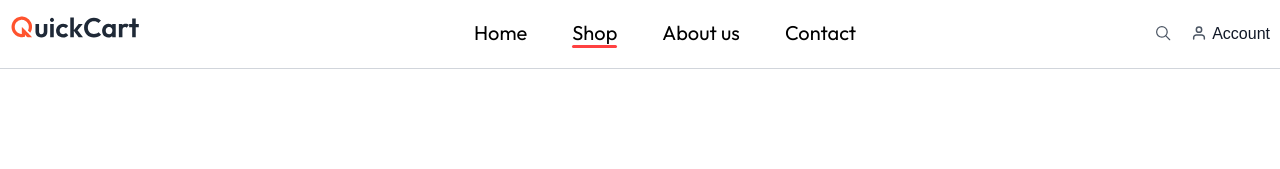
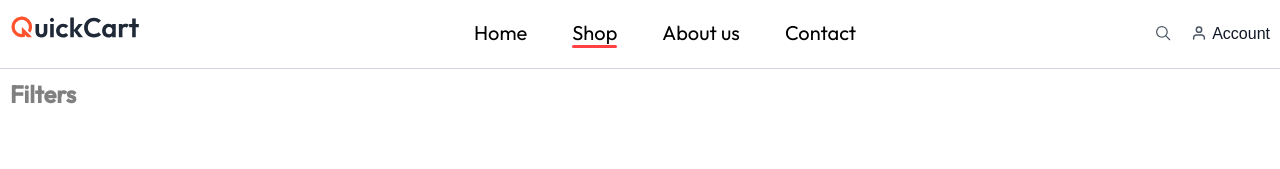
Before and after one commit to Wn0fbg/react-project, a Next.js app: page /shop in a window 1280 px wide. Shown: the top 169 px of the page. Built offline with nearby package versions, Linux system fonts and the light colour scheme.

Commit message:
restart shop page

```diff
--- a/components/Shop/Shop.css
+++ b/components/Shop/Shop.css
@@ -0,0 +1,3 @@
+.products__container {
+  margin-top: 10px;
+}
--- a/components/Shop/Shop.jsx
+++ b/components/Shop/Shop.jsx
@@ -4,7 +4,10 @@ import "@/app/globals.css";
 const Shop = () => {
   return (
     <div className="container">
-      <div className="filters"></div>
+      <div className="products__container"></div>
+      <div className="filters">
+        <h2 className="filters__title">Filters</h2>
+      </div>
       <div className="products"></div>
     </div>
   );
```
